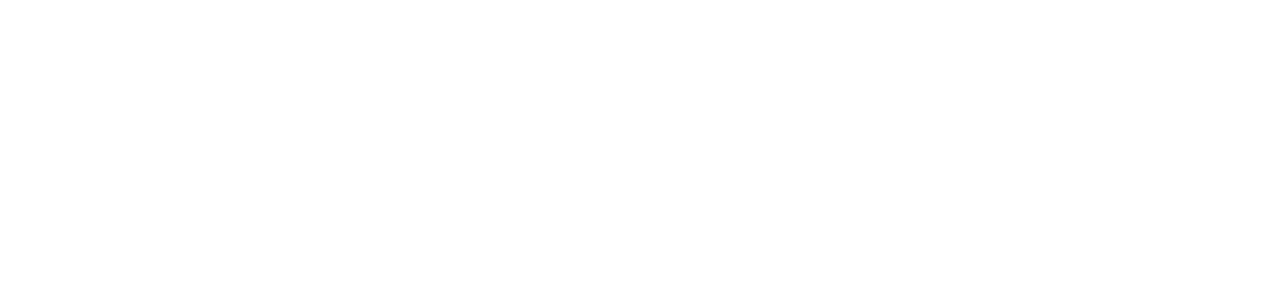
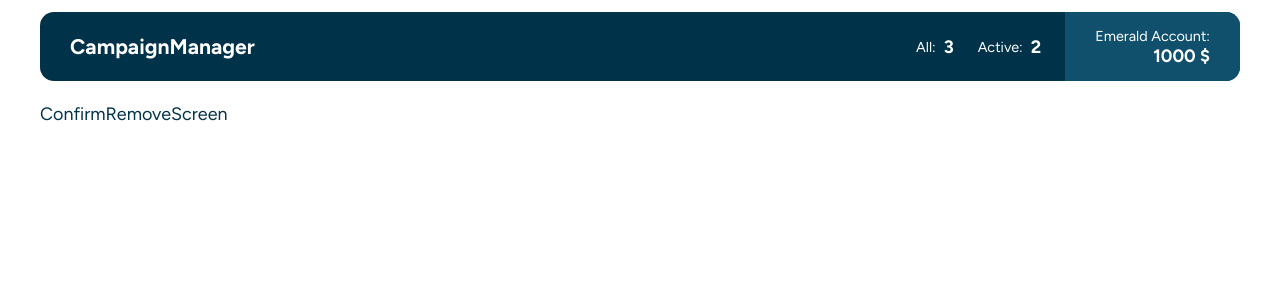
Before and after one commit to BarteXikora/campaign-manager, a React (Create React App) app: page /confirm-remove/1 in a window 1280 px wide. Before the commit this address had no page. Shown: the top 300 px of the page. Built offline with nearby package versions, Linux system fonts and the light colour scheme; the HTML template or start-up script is replaced by a standard one.

Commit message:
Created the ConfirmRemoveScreen and used in new router path

```diff
--- a/src/App.tsx
+++ b/src/App.tsx
@@ -5,6 +5,7 @@
 import ListScreen from './components/screens/listScreen/ListScreen'
 import CreateScreen from './components/screens/createScreen/CreateScreen'
 import EditScreen from './components/screens/editScreen/EditScreen'
+import ConfirmRemoveScreen from './components/screens/confirmRemoveScreen/ConfirmRemoveScreen'
 
 const App = () => {
   return <AppTheme>
@@ -14,6 +15,7 @@
           <Route path='/' element={<ListScreen />} />
           <Route path='/create' element={<CreateScreen />} />
           <Route path='/edit/:id' element={<EditScreen />} />
+          <Route path='/confirm-remove/:id' element={<ConfirmRemoveScreen />} />
         </Route>
       </Routes>
     </BrowserRouter>
--- /dev/null
+++ b/src/components/screens/confirmRemoveScreen/ConfirmRemoveScreen.tsx
@@ -0,0 +1,7 @@
+const ConfirmRemoveScreen = () => {
+    return <>
+        ConfirmRemoveScreen
+    </>
+}
+
+export default ConfirmRemoveScreen
```
